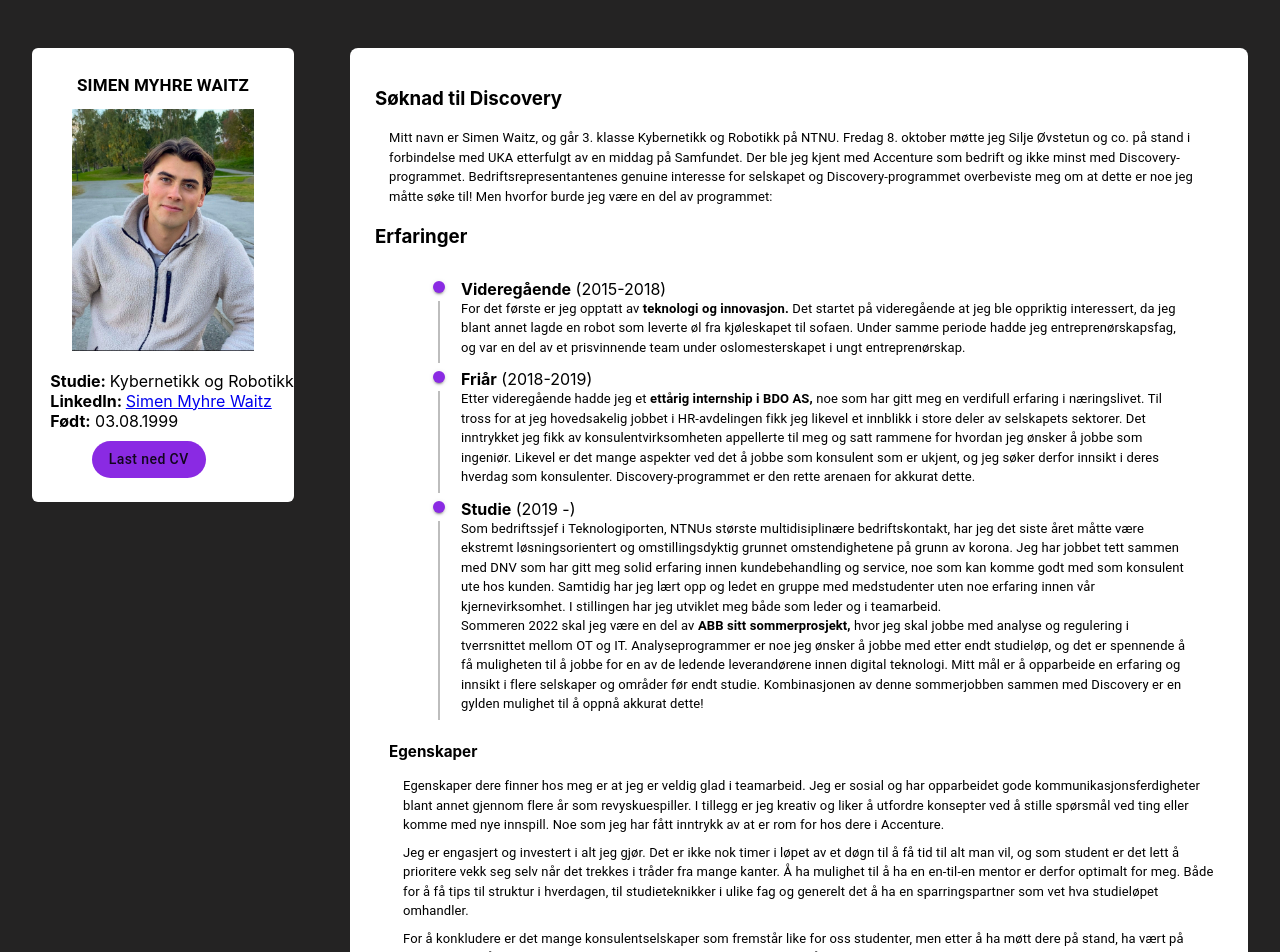
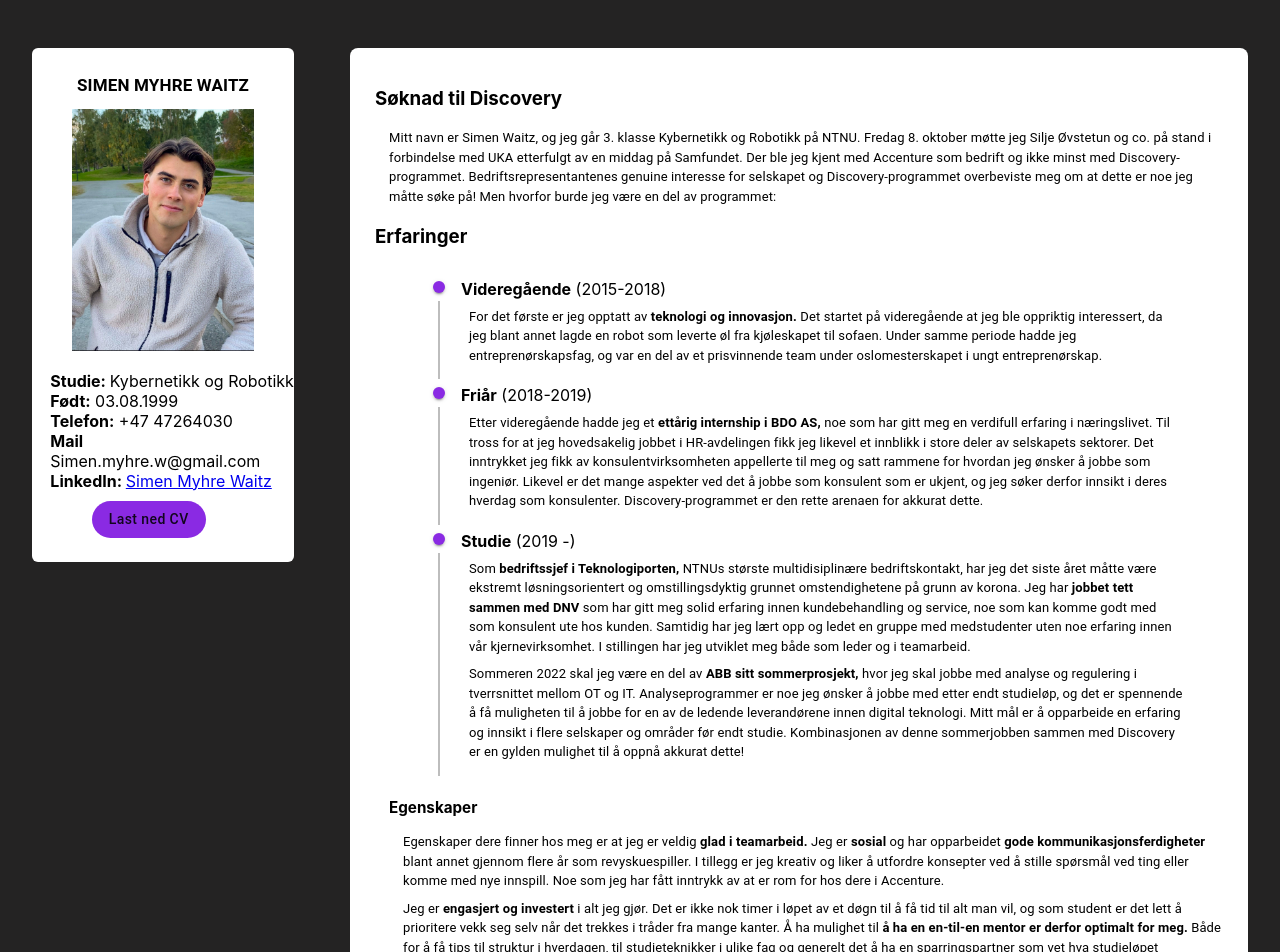
Before and after one commit to Simenwai/simendiscovery, a React (Create React App) app: page / in a window 1280 px wide. Shown: the part 80-1032 px from the top of the page. Built offline with nearby package versions, Linux system fonts and the light colour scheme.

Commit message:
finishing touches

```diff
--- a/src/components/Application/Application.js
+++ b/src/components/Application/Application.js
@@ -27,7 +27,7 @@
                     <span></span>
                     <h3>Søknad til Discovery</h3>
                     <Typography className="application_content">
-                    Mitt navn er Simen Waitz, og går 3. klasse Kybernetikk og Robotikk på NTNU. Fredag 8. oktober møtte jeg Silje Øvstetun og co. på stand i forbindelse med UKA etterfulgt av en middag på Samfundet. Der ble jeg kjent med Accenture som bedrift og ikke minst med Discovery-programmet. Bedriftsrepresentantenes genuine interesse for selskapet og Discovery-programmet overbeviste meg om at dette er noe jeg måtte søke til! Men hvorfor burde jeg være en del av programmet:
+                    Mitt navn er Simen Waitz, og jeg går 3. klasse Kybernetikk og Robotikk på NTNU. Fredag 8. oktober møtte jeg Silje Øvstetun og co. på stand i forbindelse med UKA etterfulgt av en middag på Samfundet. Der ble jeg kjent med Accenture som bedrift og ikke minst med Discovery-programmet. Bedriftsrepresentantenes genuine interesse for selskapet og Discovery-programmet overbeviste meg om at dette er noe jeg måtte søke på! Men hvorfor burde jeg være en del av programmet:
                     </Typography>
                 </Grid>
             {/*Erfaringer*/}
@@ -40,9 +40,9 @@
             <Grid Container className=''></Grid>
                 <div className="application_content">
                 <h3>Egenskaper</h3>
-                <Typography className="application_content"> Egenskaper dere finner hos meg er at jeg er veldig glad i teamarbeid. Jeg er sosial og har opparbeidet gode kommunikasjonsferdigheter blant annet gjennom flere år som revyskuespiller. I tillegg er jeg kreativ og liker å utfordre konsepter ved å stille spørsmål ved ting eller komme med nye innspill. Noe som jeg har fått inntrykk av at er rom for hos dere i Accenture.
+                <Typography className="application_content"> Egenskaper dere finner hos meg er at jeg er veldig <b>glad i teamarbeid.</b> Jeg er <b>sosial</b> og har opparbeidet <b>gode kommunikasjonsferdigheter</b> blant annet gjennom flere år som revyskuespiller. I tillegg er jeg kreativ og liker å utfordre konsepter ved å stille spørsmål ved ting eller komme med nye innspill. Noe som jeg har fått inntrykk av at er rom for hos dere i Accenture.
                 </Typography>
-                <Typography className="application_content">Jeg er engasjert og investert i alt jeg gjør. Det er ikke nok timer i løpet av et døgn til å få tid til alt man vil, og som student er det lett å prioritere vekk seg selv når det trekkes i tråder fra mange kanter. Å ha mulighet til å ha en en-til-en mentor er derfor optimalt for meg. Både for å få tips til struktur i hverdagen, til studieteknikker i ulike fag og generelt det å ha en sparringspartner som vet hva studieløpet omhandler.
+                <Typography className="application_content">Jeg er <b>engasjert og investert</b> i alt jeg gjør. Det er ikke nok timer i løpet av et døgn til å få tid til alt man vil, og som student er det lett å prioritere vekk seg selv når det trekkes i tråder fra mange kanter. Å ha mulighet til <b>å ha en en-til-en mentor er derfor optimalt for meg.</b> Både for å få tips til struktur i hverdagen, til studieteknikker i ulike fag og generelt det å ha en sparringspartner som vet hva studieløpet omhandler.
                 </Typography>
                 <Typography className="application_content">For å konkludere er det mange konsulentselskaper som fremstår like for oss studenter, men etter å ha møtt dere på stand, ha vært på bedpress og på middag under UKA skiller Accenture seg helhetlig ut på grunn av alle interessante og genuine menneskene jeg har møtt. Discovery-programmet virker givende, lærerikt og ikke minst veldig gøy, og det er noe jeg i veldig stor grad ønsker å være en del av.
                 </Typography>
--- a/src/components/Attest/Attest.js
+++ b/src/components/Attest/Attest.js
@@ -12,10 +12,10 @@
     return (
         <div className='attest'>
             <div className="attest_title">
-                ATTESTER:
+                <b>ATTESTER:</b>
             </div>
             <div className="attest_left">
-                <Link to={process.env.PUBLIC_URL + "/BDO.pdf"} target="blank"><img src={logoBDO} width="100px" alt="BDO Logo"/></Link>
+                <Link to={process.env.PUBLIC_URL + "/BDO.pdf"} target="blank"><img src={logoBDO} width="130px" alt="BDO Logo"/></Link>
             </div>
             <div className="attest_right">
                 <a href={dnv} target="blank"><img src={logoDNV} width="130px" alt="DNV Logo"/></a>
--- a/src/components/Profile/Profile.js
+++ b/src/components/Profile/Profile.js
@@ -22,9 +22,14 @@
             <div className='profile_information'>
                 <b> Studie: </b> Kybernetikk og Robotikk
                 <br/>
+                <b> Født:</b> 03.08.1999
+                <br/>
+                <b> Telefon:</b> +47 47264030
+                <br/>
+                <b> Mail</b> Simen.myhre.w@gmail.com
+                <br/>
                 <b>LinkedIn: </b> <a href="https://www.linkedin.com/in/simen-myhre-waitz-149224179/"> Simen Myhre Waitz</a>
-                <br/>
-                <b> Født:</b> 03.08.1999
+
                 <div className ="button_container">
                     <CustomButton text="Last ned CV" href={cv}/>
                 </div>
--- a/src/components/Timeline/Timeline.css
+++ b/src/components/Timeline/Timeline.css
@@ -11,6 +11,7 @@
 
 .timeline .timeline_content{
     font-size: 13px;
+    margin: 8px;
 }
 
 .MuiTimelineItem-missingOppositeContent:before {
--- a/src/components/Timeline/Timeline.js
+++ b/src/components/Timeline/Timeline.js
@@ -21,22 +21,22 @@
         <TimelineItem>
 
             <TimelineSeparator>
-            <TimelineDot className={'timeline_dot_header'}/>
+            <TimelineDot className='timeline_dot_header'/>
             <TimelineConnector />
             </TimelineSeparator>
             <TimelineContent><b>Videregående</b> (2015-2018)
-            <Typography className={'timeline_content'}> For det første er jeg opptatt av <b>teknologi og innovasjon.</b> Det startet på videregående at jeg ble oppriktig interessert, da jeg blant annet lagde en robot som leverte øl fra kjøleskapet til sofaen. Under samme periode hadde jeg entreprenørskapsfag, og var en del av et prisvinnende team under oslomesterskapet i ungt entreprenørskap. </Typography>
+            <Typography className='timeline_content'> For det første er jeg opptatt av <b>teknologi og innovasjon.</b> Det startet på videregående at jeg ble oppriktig interessert, da jeg blant annet lagde en robot som leverte øl fra kjøleskapet til sofaen. Under samme periode hadde jeg entreprenørskapsfag, og var en del av et prisvinnende team under oslomesterskapet i ungt entreprenørskap. </Typography>
             </TimelineContent>
 
         </TimelineItem>
 
         <TimelineItem>
             <TimelineSeparator>
-            <TimelineDot className={'timeline_dot_header'}/>
+            <TimelineDot className='timeline_dot_header'/>
             <TimelineConnector />
             </TimelineSeparator>
                 <TimelineContent><b>Friår</b> (2018-2019)
-                   <Typography className={'timeline_content'}> Etter videregående hadde jeg et <b>ettårig internship i BDO AS,</b> noe som har gitt meg en verdifull erfaring i næringslivet. Til tross for at jeg hovedsakelig jobbet i HR-avdelingen fikk jeg likevel et innblikk i store deler av selskapets sektorer. Det inntrykket jeg fikk av konsulentvirksomheten appellerte til meg og satt rammene for hvordan jeg ønsker å jobbe som ingeniør.  Likevel er det mange aspekter ved det å jobbe som konsulent som er ukjent, og jeg søker derfor innsikt i deres hverdag som konsulenter. Discovery-programmet er den rette arenaen for akkurat dette. </Typography>
+                   <Typography className='timeline_content'> Etter videregående hadde jeg et <b>ettårig internship i BDO AS,</b> noe som har gitt meg en verdifull erfaring i næringslivet. Til tross for at jeg hovedsakelig jobbet i HR-avdelingen fikk jeg likevel et innblikk i store deler av selskapets sektorer. Det inntrykket jeg fikk av konsulentvirksomheten appellerte til meg og satt rammene for hvordan jeg ønsker å jobbe som ingeniør.  Likevel er det mange aspekter ved det å jobbe som konsulent som er ukjent, og jeg søker derfor innsikt i deres hverdag som konsulenter. Discovery-programmet er den rette arenaen for akkurat dette. </Typography>
                 </TimelineContent>
 
         </TimelineItem>
@@ -44,12 +44,12 @@
         <TimelineItem>
 
             <TimelineSeparator>
-            <TimelineDot className={'timeline_dot_header'}/>
+            <TimelineDot className='timeline_dot_header'/>
             <TimelineConnector />
             </TimelineSeparator>
                 <TimelineContent><b>Studie</b> (2019 -)
-                <Typography className={'timeline_content'}>Som bedriftssjef i Teknologiporten, NTNUs største multidisiplinære bedriftskontakt, har jeg det siste året måtte være ekstremt løsningsorientert og omstillingsdyktig grunnet omstendighetene på grunn av korona. Jeg har jobbet tett sammen med DNV som har gitt meg solid erfaring innen kundebehandling og service, noe som kan komme godt med som konsulent ute hos kunden. Samtidig har jeg lært opp og ledet en gruppe med medstudenter uten noe erfaring innen vår kjernevirksomhet. I stillingen har jeg utviklet meg både som leder og i teamarbeid.</Typography>
-                <Typography className={'timeline_content'}>Sommeren 2022 skal jeg være en del av <b>ABB sitt sommerprosjekt,</b> hvor jeg skal jobbe med analyse og regulering i tverrsnittet mellom OT og IT. Analyseprogrammer er noe jeg ønsker å jobbe med etter endt studieløp, og det er spennende å få muligheten til å jobbe for en av de ledende leverandørene innen digital teknologi. Mitt mål er å opparbeide en erfaring og innsikt i flere selskaper og områder før endt studie. Kombinasjonen av denne sommerjobben sammen med Discovery er en gylden mulighet til å oppnå akkurat dette!</Typography>
+                <Typography className='timeline_content'>Som <b>bedriftssjef i Teknologiporten,</b> NTNUs største multidisiplinære bedriftskontakt, har jeg det siste året måtte være ekstremt løsningsorientert og omstillingsdyktig grunnet omstendighetene på grunn av korona. Jeg har <b>jobbet tett sammen med DNV</b> som har gitt meg solid erfaring innen kundebehandling og service, noe som kan komme godt med som konsulent ute hos kunden. Samtidig har jeg lært opp og ledet en gruppe med medstudenter uten noe erfaring innen vår kjernevirksomhet. I stillingen har jeg utviklet meg både som leder og i teamarbeid.</Typography>
+                <Typography className='timeline_content'>Sommeren 2022 skal jeg være en del av <b>ABB sitt sommerprosjekt,</b> hvor jeg skal jobbe med analyse og regulering i tverrsnittet mellom OT og IT. Analyseprogrammer er noe jeg ønsker å jobbe med etter endt studieløp, og det er spennende å få muligheten til å jobbe for en av de ledende leverandørene innen digital teknologi. Mitt mål er å opparbeide en erfaring og innsikt i flere selskaper og områder før endt studie. Kombinasjonen av denne sommerjobben sammen med Discovery er en gylden mulighet til å oppnå akkurat dette!</Typography>
                 </TimelineContent>
 
         </TimelineItem>
```
